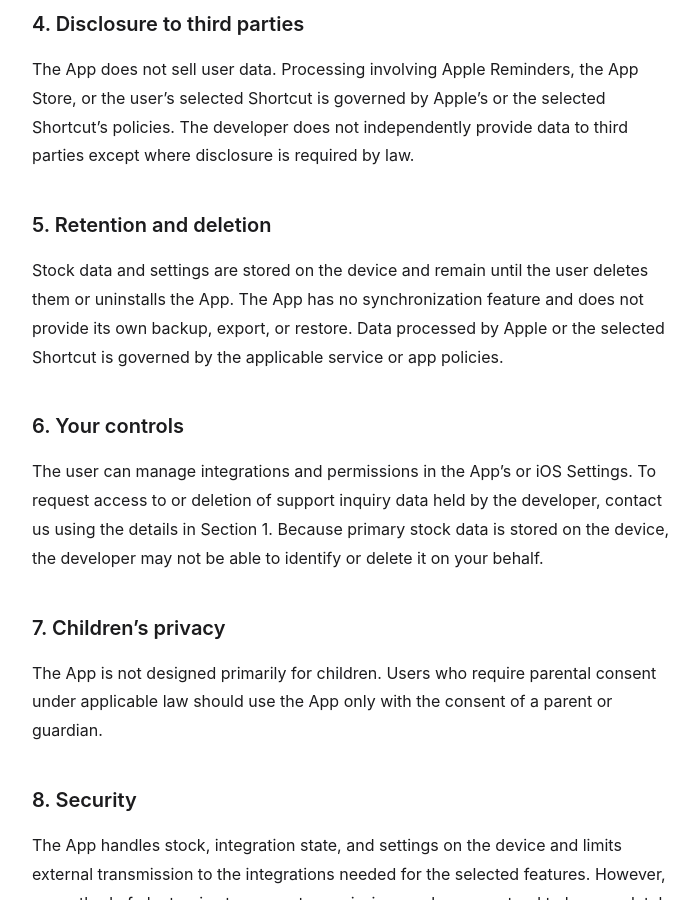
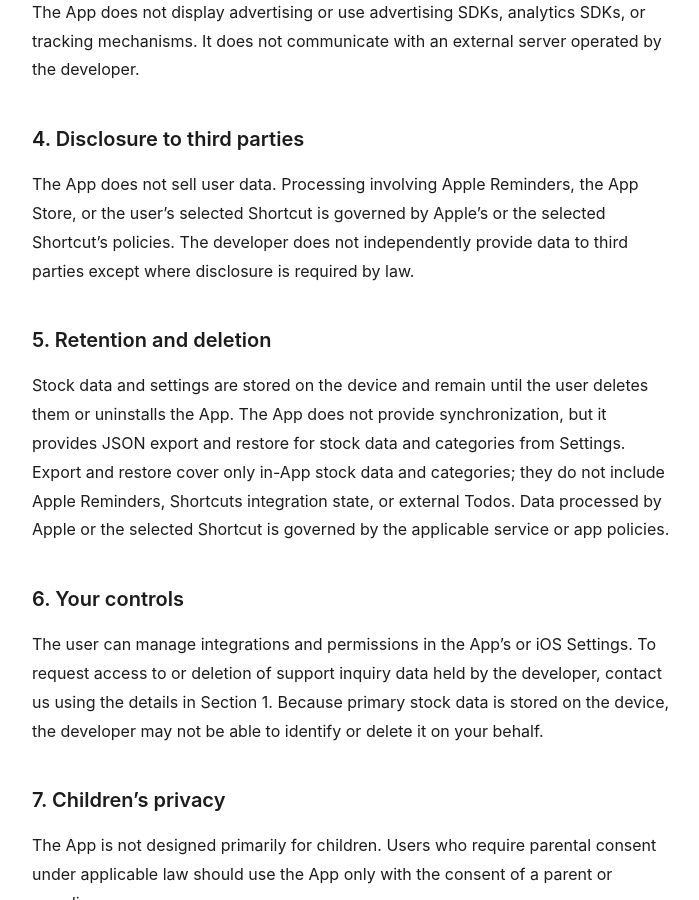
Before and after one commit to breakfast-orbit/breakfast-orbit.github.io, a Jekyll site: the page built from stockloop/index.md, in a window 1280 px wide and 900 px high, scrolled down 4398 px. Shown: the whole window, without its empty margins (288-987 px from the left). Built offline with Jekyll 4.4.1, drawn with Linux system fonts in a browser that asks for light colours; some of the changed lines change nothing that is shown; some of the changed text lies outside the part shown.

Commit message:
Stock Loopのデータ移行機能をポリシーに反映

```diff
--- a/stockloop/index.md
+++ b/stockloop/index.md
@@ -7,7 +7,8 @@
 <p class="lang-switch"><a href="#en">English</a></p>
 
 制定日：2026年9月7日<br>
-施行日：アプリの公開日
+施行日：アプリの公開日<br>
+改定日：2026年9月19日<br>
 
 Stock Loop（以下「本アプリ」）は、日用品や食品などのストック数を管理し、使い切ったものを利用者が選んだAppleリマインダーまたはショートカットへつなげるiPhoneアプリです。本ポリシーは、本アプリが取り扱うデータ、その保存場所、Appleのサービスおよび利用者が選んだショートカットとの関係について説明します。
 
@@ -51,7 +52,7 @@
 
 ## 5. 保存期間と削除
 
-在庫データと設定は端末内に保存され、利用者が削除するか本アプリをアンインストールするまで保持されます。本アプリは同期機能、独自のバックアップ、書き出し、復元を提供しません。Appleやショートカット側で処理されるデータは、それぞれのポリシーに従います。
+在庫データと設定は端末内に保存され、利用者が削除するか本アプリをアンインストールするまで保持されます。本アプリは同期機能を提供しませんが、設定画面から在庫データとカテゴリのJSON書き出し・復元を提供します。書き出し・復元の対象はアプリ内の在庫データとカテゴリに限られ、Appleリマインダー、Shortcuts連携状態および外部Todoは含まれません。Appleやショートカット側で処理されるデータは、それぞれのポリシーに従います。
 
 ## 6. 利用者による管理
 
@@ -76,7 +77,8 @@
 <p class="lang-switch"><a href="#ja">日本語</a></p>
 
 Issued: September 7, 2026<br>
-Effective date: App publication date
+Effective date: App publication date<br>
+Revised: September 19, 2026<br>
 
 Stock Loop (the “App”) manages quantities of household goods and food, and connects items that have been used up to Apple Reminders or a Shortcut selected by the user. This Policy explains what data the App handles, where it is stored, and how Apple services and the user’s selected Shortcut are involved.
 
@@ -120,7 +122,7 @@
 
 ## 5. Retention and deletion
 
-Stock data and settings are stored on the device and remain until the user deletes them or uninstalls the App. The App has no synchronization feature and does not provide its own backup, export, or restore. Data processed by Apple or the selected Shortcut is governed by the applicable service or app policies.
+Stock data and settings are stored on the device and remain until the user deletes them or uninstalls the App. The App does not provide synchronization, but it provides JSON export and restore for stock data and categories from Settings. Export and restore cover only in-App stock data and categories; they do not include Apple Reminders, Shortcuts integration state, or external Todos. Data processed by Apple or the selected Shortcut is governed by the applicable service or app policies.
 
 ## 6. Your controls
 
```
